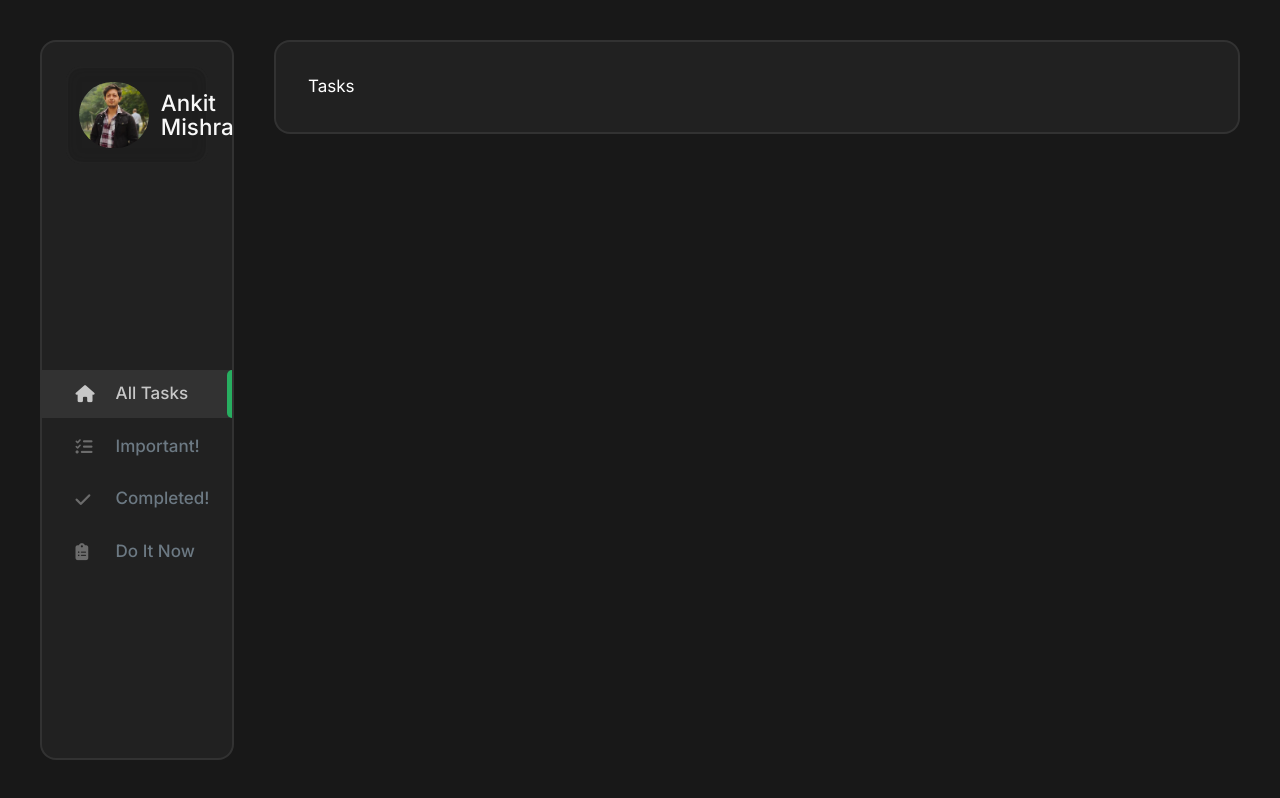
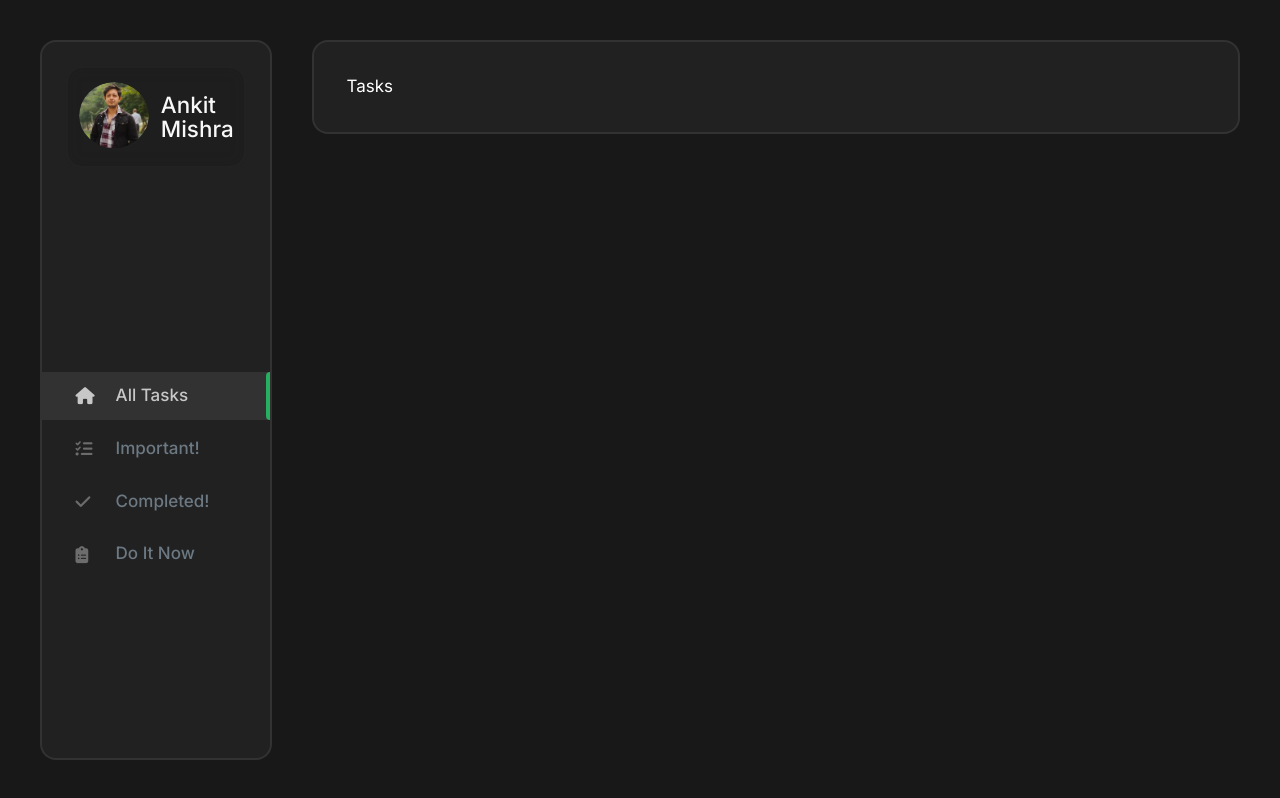
Before and after one commit to ankiitm2/Task-Manager, a Next.js app: page / in a window 1280 px wide. Built offline with nearby package versions, Linux system fonts and the light colour scheme.

Commit message:
image fixed

```diff
--- a/app/components/sideBar/Sidebar.tsx
+++ b/app/components/sideBar/Sidebar.tsx
@@ -22,19 +22,19 @@ const Sidebar = () => {
     <SidebarStyled theme={theme}>
       <div className="profile">
         <div className="profile-overlay absolute top-0 left-0 h-full w-full backdrop-blur z-0 rounded-2xl"></div>
-        <div className="image flex items-center relative z-10 shrink-0 inline-block overflow-hidden">
+        <div className="image relative z-10 shrink-0 inline-block overflow-hidden">
           <Image
             width={70}
             height={60}
-            className="rounded-full object-cover transition-all duration-500"
+            className=""
             src="/AnkitProfile.jpg"
             alt="profile"
           />
-          <h1 className="flex flex-col text-xl leading-6 relative z-10 ml-3">
-            <span>Ankit</span>
-            <span> Mishra</span>
-          </h1>
         </div>
+        <h1 className="flex flex-col text-xl leading-6 relative z-10 ml-3">
+          <span>Ankit</span>
+          <span> Mishra</span>
+        </h1>
       </div>
       <ul className="nav-items">
         {menu.map((item) => {
@@ -76,6 +76,8 @@ const SidebarStyled = styled.nav`
     color: ${(props) => props.theme.colorGrey0};
     display: flex;
     align-items: center;
+    border-radius: 1rem;
+    cursor: pointer;
 
     .profile-overlay {
       transition: all 0.3s linear;
@@ -86,15 +88,28 @@ const SidebarStyled = styled.nav`
 
     .image {
       transition: all 0.5s ease;
-      > h1 {
-        font-size: clamp(1.2rem, 4vw, 1.4rem);
+      border-radius: 100%;
+      width: 70px;
+      height: 70px;
+
+      img {
+        border-radius: 100%;
+        transition: all 0.5s ease;
       }
+    }
+
+    > h1 {
+      font-size: clamp(1.2rem, 4vw, 1.4rem);
     }
 
     &:hover {
       .profile-overlay {
         opacity: 1;
         border: 2px solid ${(props) => props.theme.borderColor2};
+      }
+
+      img {
+        transform: scale(1.1);
       }
     }
   }
```
